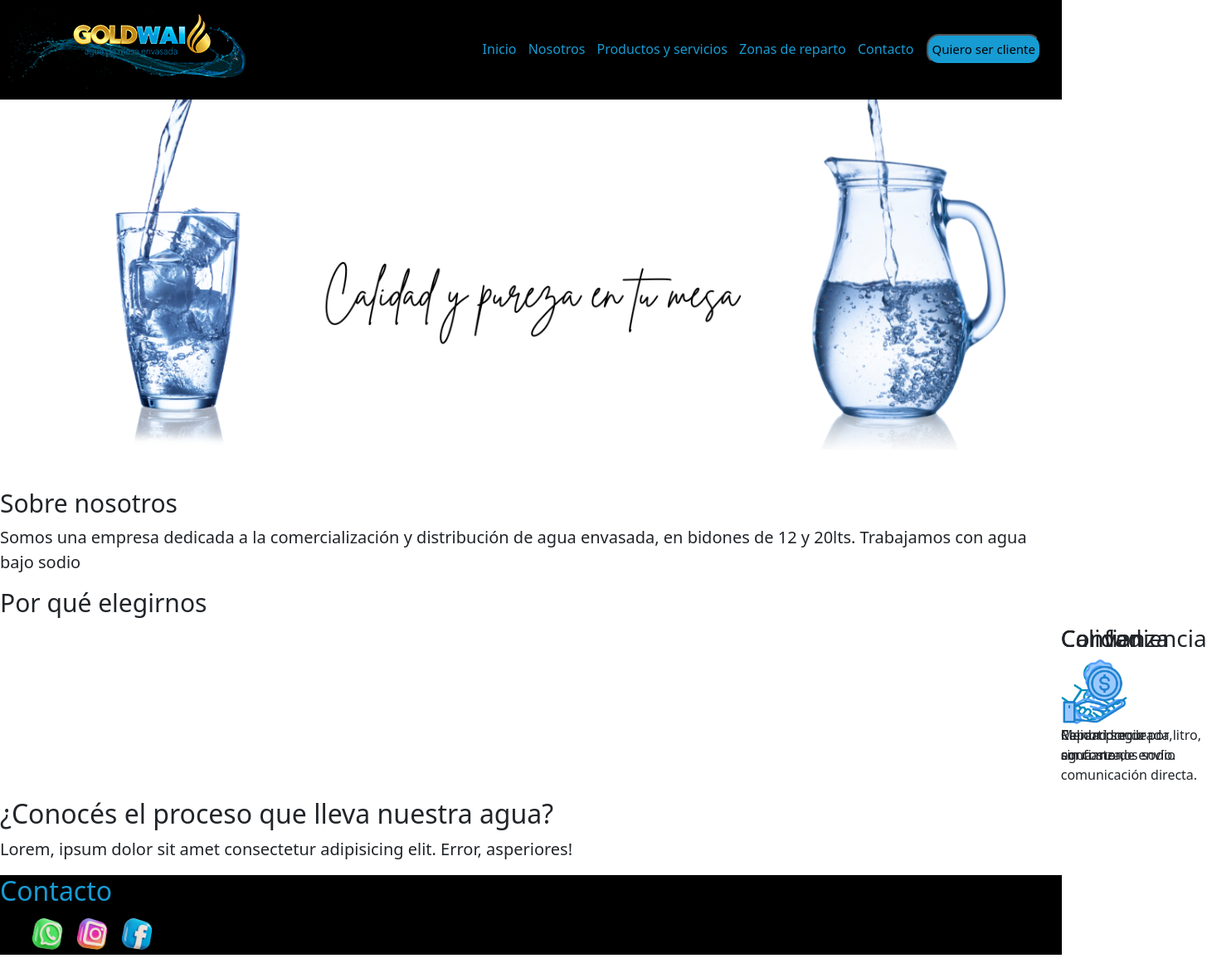
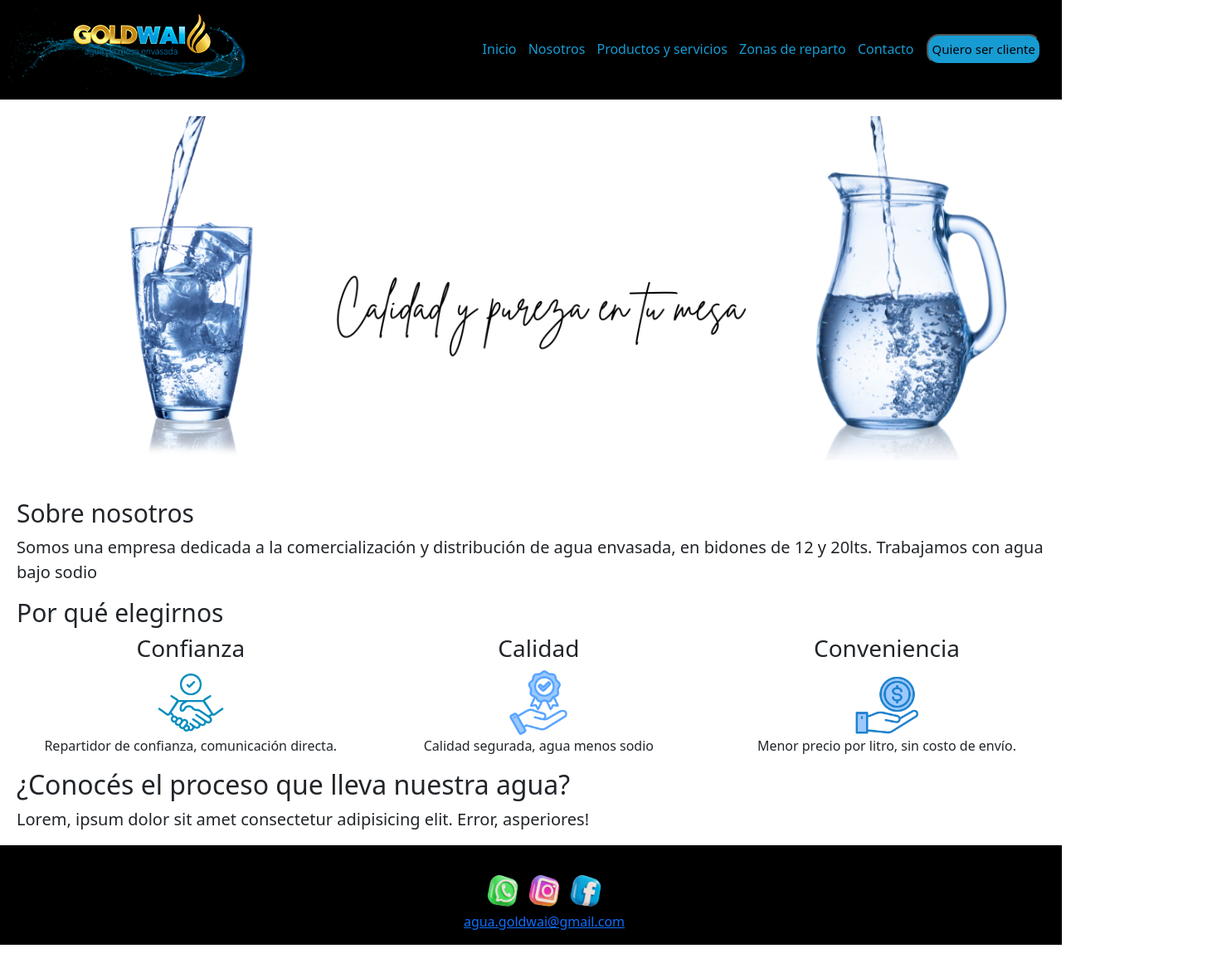
Before and after one commit to CamiLarsen/Proyecto-Coder, a plain HTML site: page index.html in a window 1280 px wide. Shown: the whole page at 83% size, 1455 px wide, since content can reach past the window. After the commit the page ends 1139 px from the top, so only its background shows below. Drawn offline with nearby package versions, Linux system fonts and the light colour scheme.

Commit message:
correciones

```diff
--- a/css/style.css
+++ b/css/style.css
@@ -49,6 +49,14 @@ nav button {
     margin:5px;
 }
 
+main {
+    margin-top: 20px;
+    margin-left: 20px;
+}
+
+.imghero {
+margin: 0%;
+}
 
 /**---pseudoclases--*/
 
@@ -81,6 +89,7 @@ header nav ul li a:hover {
 .atributos div {
     display: inline-block;
     justify-content: space-evenly;
+    justify-items: center;
 }
 
 .atributos p {
@@ -292,15 +301,26 @@ p {
 /**------FOOTER-----*/
 footer{
     background-color: black;
+    height: 120px;
 }
 
 footer h2 {
     color: #179BD3;
+    display: flex;
+    justify-content: center;
 }
 footer img{
     width: 50px;
     height: 50px;
+    margin-top: 30px;
 }
+
+footer ul {
+    margin-bottom: 0%;
+    display: flex;
+    justify-content: center;
+}
+
 
 
 /**------GRID-----*/
@@ -358,16 +378,3 @@ footer img{
     grid-area:
     "A1 A2 A3";
 }
-
-.A1 {
-    grid-area: A1;
-    justify-self: center;
-}
-
-.A2 {
-    grid-area: A2;
-}
-
-.A3 {
-    grid-area: A3;
-}
--- a/index.html
+++ b/index.html
@@ -9,6 +9,7 @@
     <link href="https://cdn.jsdelivr.net/npm/bootstrap@5.3.3/dist/css/bootstrap.min.css" rel="stylesheet"
         integrity="sha384-QWTKZyjpPEjISv5WaRU9OFeRpok6YctnYmDr5pNlyT2bRjXh0JMhjY6hW+ALEwIH" crossorigin="anonymous">
 </head>
+
 <body>
     <header class="encabezado">
         <div>
@@ -29,7 +30,7 @@
     </header>
     <main> <!--CONTENIDO PRINCIPAL-->
         <section class="hero">
-                <img src="./img/Calidad y pireza en tu mesa (2).png" alt="">
+            <img src="./img/Calidad y pireza en tu mesa (2).png" class="imghero" alt="">
         </section>
         <section class="nosotros">
             <h2 class="titulos">Sobre nosotros</h2>
@@ -65,7 +66,6 @@
         crossorigin="anonymous"></script>
 </body>
 <footer>
-    <h2>Contacto</h2>
     <ul>
         <a href="https://web.whatsapp.com/" target="_blank"><img src="./img/icono whatsapp.png"
                 alt="icono whatsapp"></a>
@@ -74,6 +74,9 @@
         <a href="https://www.facebook.com/aguagoldwai" target="_blank"><img src="./img/icono facebook.png"
                 alt="icono facebook"></a>
     </ul>
+    <ul>
+        <a href="">agua.goldwai@gmail.com</a>
+    </ul>
 </footer>
 
 </html>
```
Lines whose indentation alone changed are shown as unchanged.
